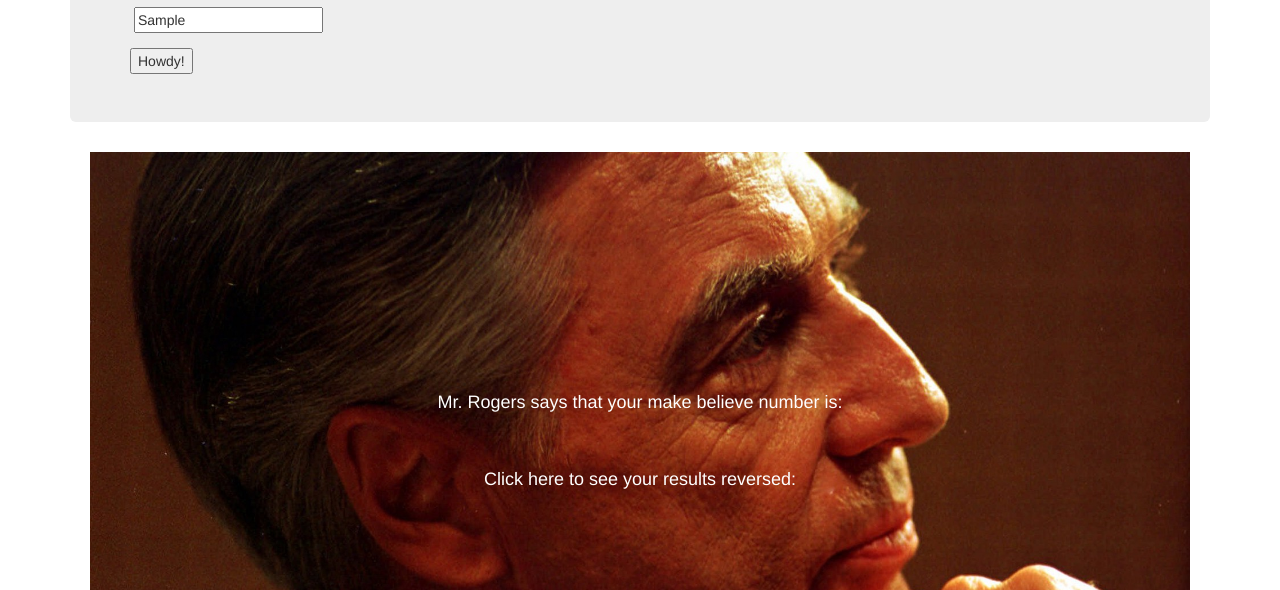
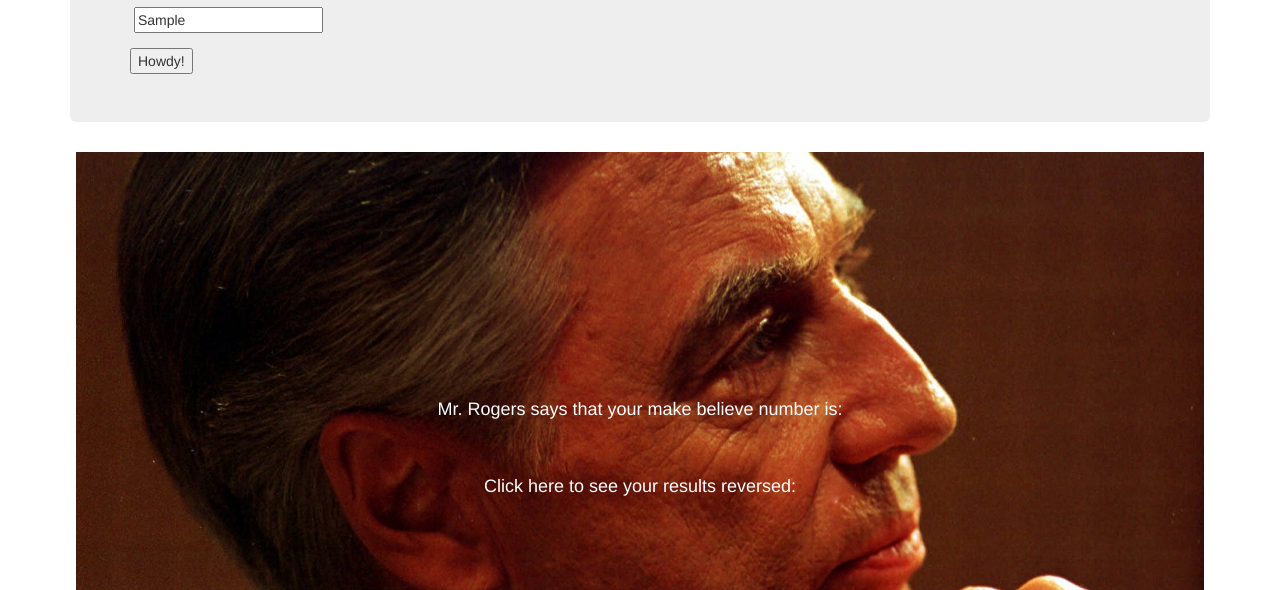
Before and after one commit to NoelKirkland/Mr.-Roboger-s-Neighborhood, a plain HTML site: page index.html in a window 1280 px wide. Both pictures are taken after typing "Sample" into the empty fields and a click on the button "Howdy!". Shown: the part 210-800 px from the top of the page. Drawn offline with Linux system fonts and the light colour scheme.

Commit message:
change image styling

```diff
--- a/css/styles.css
+++ b/css/styles.css
@@ -8,8 +8,8 @@
   font-style: italic;
 }
 img {
-  width: 1100px;
-  height: auto;
+  max-width: 99%;
+  max-height: 99%;
   margin-bottom: 50px;
 }
 .centered {
```
